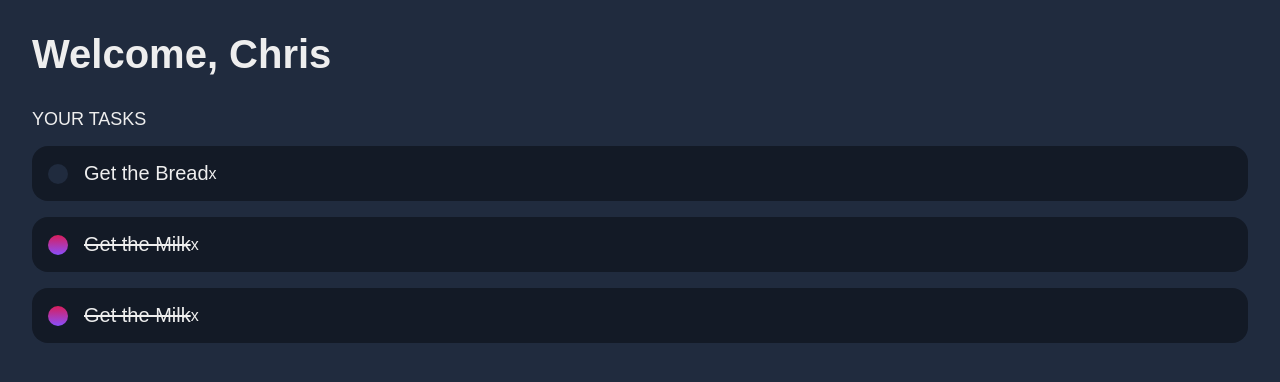
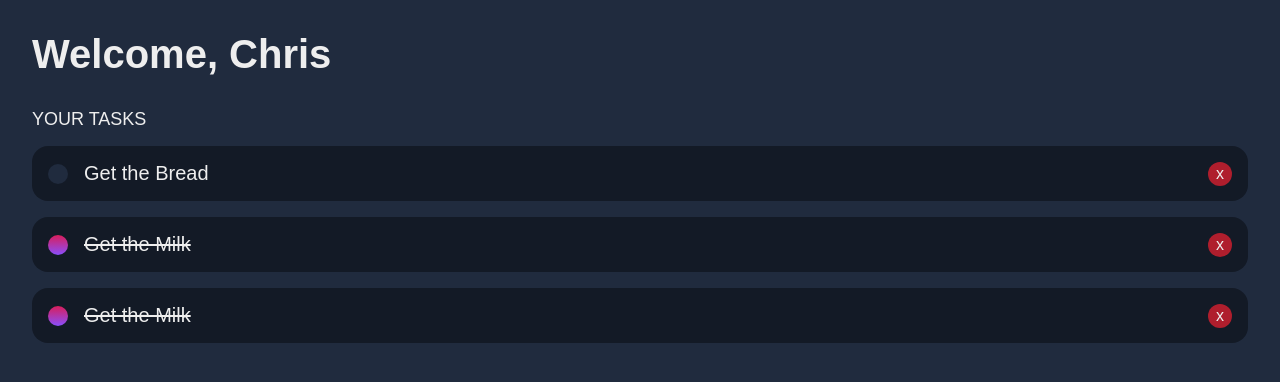
Before and after one commit to chrism-la/TodoApp, a React (Create React App) app in the folder client/: page / in a window 1280 px wide. Shown: the top 382 px of the page. Built offline with nearby package versions, Linux system fonts and the light colour scheme.

Commit message:
styled delete todo

```diff
--- a/client/src/index.css
+++ b/client/src/index.css
@@ -74,3 +74,20 @@ h4 {
 .todo.is-complete .text {
   text-decoration: line-through;
 }
+
+.todo .delete-todo {
+  position: absolute;
+  top: 50%;
+  right: 16px;
+  transform: translateY(-50%);
+
+  width: 24px;
+  height: 24px;
+  color: var(--light);
+  background-color: #af1e2d;
+  border-radius: 50%;
+
+  display: flex;
+  align-items: center;
+  justify-content: center;
+}
```
